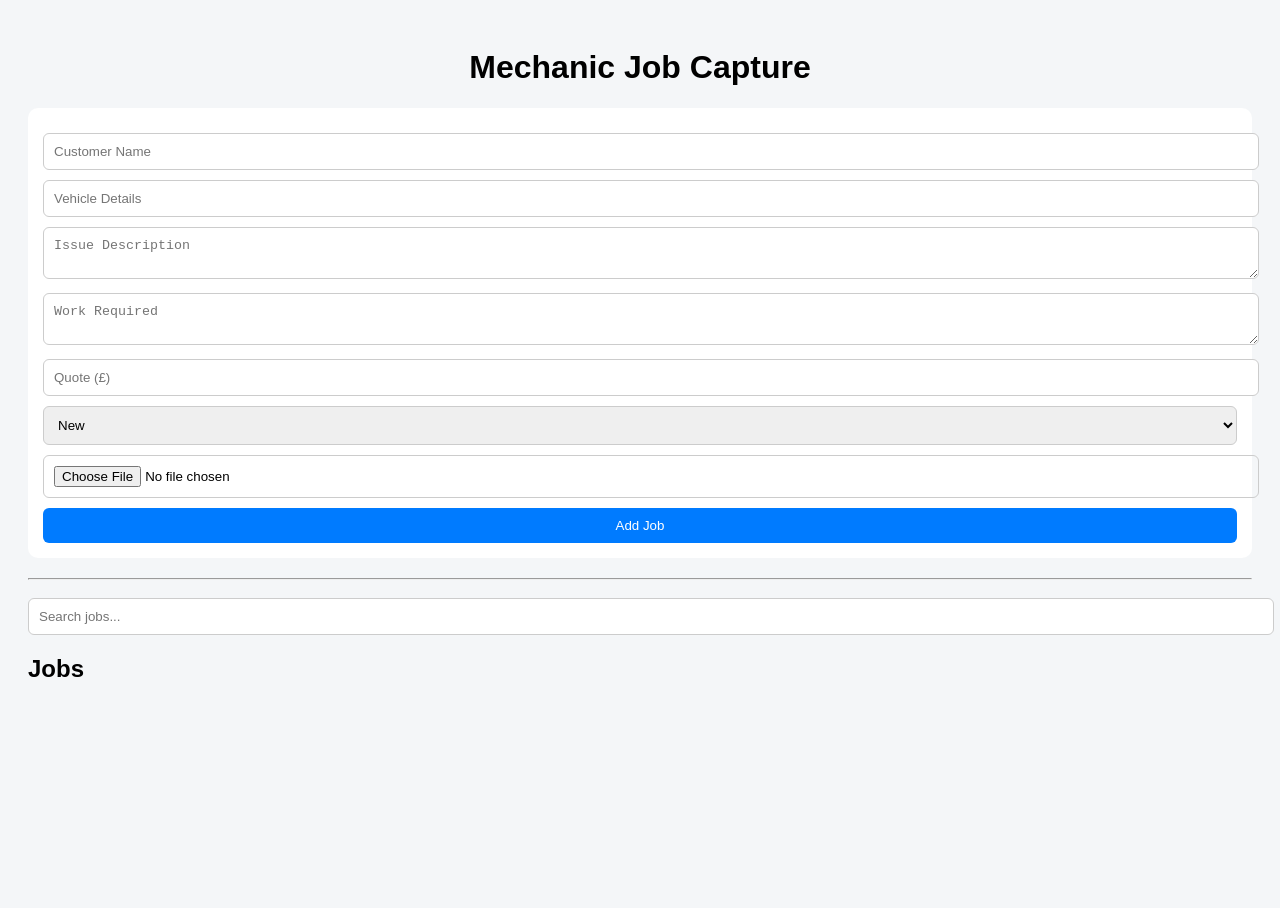
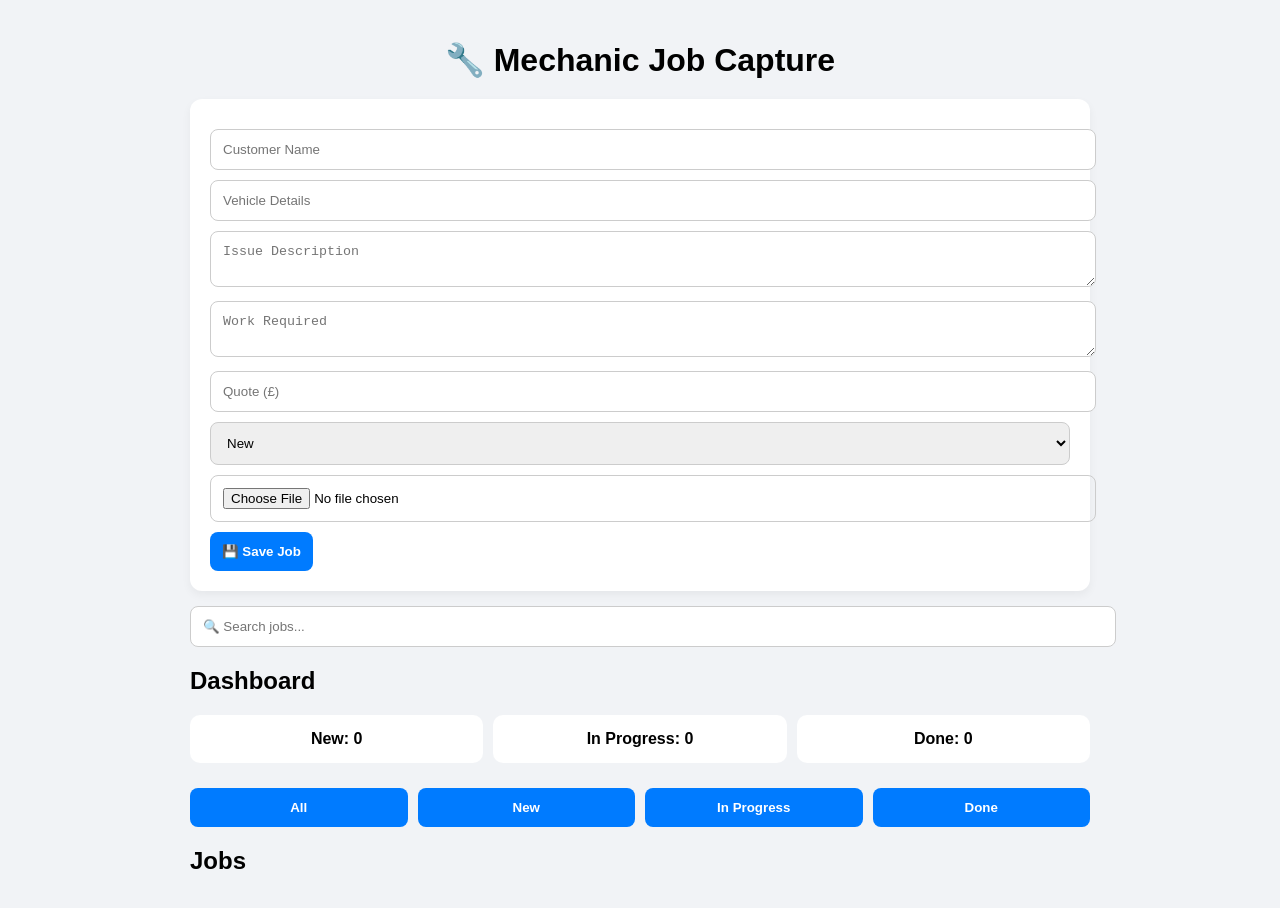
Before and after one commit to MitchRadford94/mechanic-app, a website: page index.html in a window 1280 px wide. Before the commit the page ends 800 px from the top, so only its background shows below. Drawn offline with Linux system fonts and the light colour scheme; no server answers.

Commit message:
add dashboard and filters full version

```diff
--- a/app.js
+++ b/app.js
@@ -2,20 +2,17 @@ const form = document.getElementById("jobForm");
 const jobList = document.getElementById("jobList");
 const searchInput = document.getElementById("search");
 
-// 🔥 LIVE API URL
+// 🔥 LIVE API
 const API_URL = "https://mechanic-app-v6wp.onrender.com";
 
 let jobs = [];
 let editingId = null;
+let currentFilter = "all";
 
 // =======================
-// LOAD JOBS
+// INIT
 // =======================
 loadJobs();
-
-// =======================
-// SEARCH
-// =======================
 searchInput.addEventListener("input", displayJobs);
 
 // =======================
@@ -66,20 +63,31 @@ form.addEventListener("submit", function (e) {
 });
 
 // =======================
-// LOAD JOBS
+// LOAD JOBS + COUNTS
 // =======================
 function loadJobs() {
     fetch(`${API_URL}/jobs`)
         .then(res => res.json())
         .then(data => {
             jobs = Array.isArray(data) ? data : [];
+
+            // Dashboard counts
+            document.getElementById("count-new").innerText =
+                jobs.filter(j => j.status === "new").length;
+
+            document.getElementById("count-progress").innerText =
+                jobs.filter(j => j.status === "in progress").length;
+
+            document.getElementById("count-done").innerText =
+                jobs.filter(j => j.status === "done").length;
+
             displayJobs();
         })
         .catch(err => console.error("LOAD ERROR:", err));
 }
 
 // =======================
-// DISPLAY JOBS (SAFE)
+// DISPLAY JOBS (FILTER + SEARCH SAFE)
 // =======================
 function displayJobs() {
     jobList.innerHTML = "";
@@ -88,11 +96,15 @@ function displayJobs() {
 
     jobs
         .filter(job => {
-            return (
+            const matchesSearch =
                 (job.customer || "").toLowerCase().includes(search) ||
                 (job.vehicle || "").toLowerCase().includes(search) ||
-                (job.issue || "").toLowerCase().includes(search)
-            );
+                (job.issue || "").toLowerCase().includes(search);
+
+            const matchesFilter =
+                currentFilter === "all" || job.status === currentFilter;
+
+            return matchesSearch && matchesFilter;
         })
         .forEach(job => {
             const div = document.createElement("div");
@@ -119,6 +131,14 @@ function displayJobs() {
 
             jobList.appendChild(div);
         });
+}
+
+// =======================
+// FILTER BUTTON
+// =======================
+function setFilter(filter) {
+    currentFilter = filter;
+    displayJobs();
 }
 
 // =======================
--- a/index.html
+++ b/index.html
@@ -1,22 +1,32 @@
 <!DOCTYPE html>
-<html>
+<html lang="en">
 <head>
+    <meta charset="UTF-8">
+    <meta name="viewport" content="width=device-width, initial-scale=1.0">
     <title>Mechanic Job App</title>
+
+    <!-- Styles -->
     <link rel="stylesheet" href="style.css">
 
     <!-- Prevent favicon error -->
     <link rel="icon" href="data:,">
 </head>
+
 <body>
 
-    <h1>Mechanic Job Capture</h1>
+<div class="container">
 
-    <!-- JOB FORM -->
+    <h1>🔧 Mechanic Job Capture</h1>
+
+    <!-- FORM -->
     <form id="jobForm" enctype="multipart/form-data">
+
         <input type="text" id="customer" placeholder="Customer Name" required>
+
         <input type="text" id="vehicle" placeholder="Vehicle Details" required>
 
         <textarea id="issue" placeholder="Issue Description"></textarea>
+
         <textarea id="work" placeholder="Work Required"></textarea>
 
         <input type="number" id="quote" placeholder="Quote (£)">
@@ -27,22 +37,34 @@
             <option value="done">Done</option>
         </select>
 
-        <!-- Photo upload -->
         <input type="file" id="photo">
 
-        <button type="submit">Add Job</button>
+        <button type="submit">💾 Save Job</button>
+
     </form>
 
-    <hr>
+    <!-- SEARCH -->
+    <input type="text" id="search" placeholder="🔍 Search jobs...">
+<h2>Dashboard</h2>
 
-    <!-- SEARCH (we’ll wire this next) -->
-    <input type="text" id="search" placeholder="Search jobs...">
+<div class="stats">
+    <div class="stat">New: <span id="count-new">0</span></div>
+    <div class="stat">In Progress: <span id="count-progress">0</span></div>
+    <div class="stat">Done: <span id="count-done">0</span></div>
+</div>
 
-    <h2>Jobs</h2>
-    <div id="jobList"></div>
+<div class="filters">
+    <button onclick="setFilter('all')">All</button>
+    <button onclick="setFilter('new')">New</button>
+    <button onclick="setFilter('in progress')">In Progress</button>
+    <button onclick="setFilter('done')">Done</button>
+</div>
 
-    <!-- JavaScript -->
-    <script src="app.js"></script>
+<h2>Jobs</h2>
+<div id="jobList"></div>
+
+<!-- SCRIPT -->
+<script src="app.js"></script>
 
 </body>
 </html>
--- a/style.css
+++ b/style.css
@@ -1,63 +1,131 @@
 body {
     font-family: Arial, sans-serif;
-    background: #f4f6f8;
+    background: #f1f3f6;
+    margin: 0;
+    padding: 0;
+}
+
+.container {
+    max-width: 900px;
+    margin: auto;
     padding: 20px;
 }
 
 h1 {
     text-align: center;
-}
-
-form {
-    background: white;
-    padding: 15px;
-    border-radius: 10px;
     margin-bottom: 20px;
 }
 
-input, textarea, select, button {
+/* FORM */
+form {
+    background: white;
+    padding: 20px;
+    border-radius: 12px;
+    box-shadow: 0 4px 10px rgba(0,0,0,0.05);
+}
+
+input, textarea, select {
     width: 100%;
-    padding: 10px;
+    padding: 12px;
     margin-top: 10px;
-    border-radius: 6px;
+    border-radius: 8px;
     border: 1px solid #ccc;
 }
 
 button {
+    margin-top: 10px;
+    padding: 12px;
+    border-radius: 8px;
+    border: none;
     cursor: pointer;
+    font-weight: bold;
+}
+
+/* BUTTON COLORS */
+button {
     background: #007bff;
     color: white;
-    border: none;
 }
 
 button:hover {
     background: #0056b3;
 }
 
+/* JOB CARD */
 .job {
     background: white;
     padding: 15px;
     margin-top: 15px;
-    border-radius: 10px;
-    box-shadow: 0 2px 6px rgba(0,0,0,0.1);
+    border-radius: 12px;
+    box-shadow: 0 4px 10px rgba(0,0,0,0.05);
 }
 
 .job img {
+    width: 100%;
     margin-top: 10px;
+    border-radius: 8px;
+}
+
+/* STATUS BADGES */
+.status-new {
+    background: #ff4d4d;
+    color: white;
+    padding: 5px 10px;
     border-radius: 6px;
 }
 
-.status-new {
-    color: red;
+.status-in-progress {
+    background: orange;
+    color: white;
+    padding: 5px 10px;
+    border-radius: 6px;
+}
+
+.status-done {
+    background: green;
+    color: white;
+    padding: 5px 10px;
+    border-radius: 6px;
+}
+
+/* BUTTON GROUP */
+.job button {
+    margin-right: 5px;
+    margin-top: 8px;
+}
+
+.job button:nth-child(1) { background: orange; }
+.job button:nth-child(2) { background: green; }
+.job button:nth-child(3) { background: red; }
+.job button:nth-child(4) { background: #6c757d; }
+
+/* SEARCH */
+#search {
+    margin-top: 15px;
+    padding: 12px;
+    border-radius: 8px;
+    width: 100%;
+}.stats {
+    display: flex;
+    gap: 10px;
+    margin-top: 15px;
+}
+
+.stat {
+    flex: 1;
+    background: white;
+    padding: 15px;
+    border-radius: 10px;
+    text-align: center;
     font-weight: bold;
 }
 
-.status-in-progress {
-    color: orange;
-    font-weight: bold;
+.filters {
+    margin-top: 15px;
+    display: flex;
+    gap: 10px;
 }
 
-.status-done {
-    color: green;
-    font-weight: bold;
+.filters button {
+    flex: 1;
 }
```
